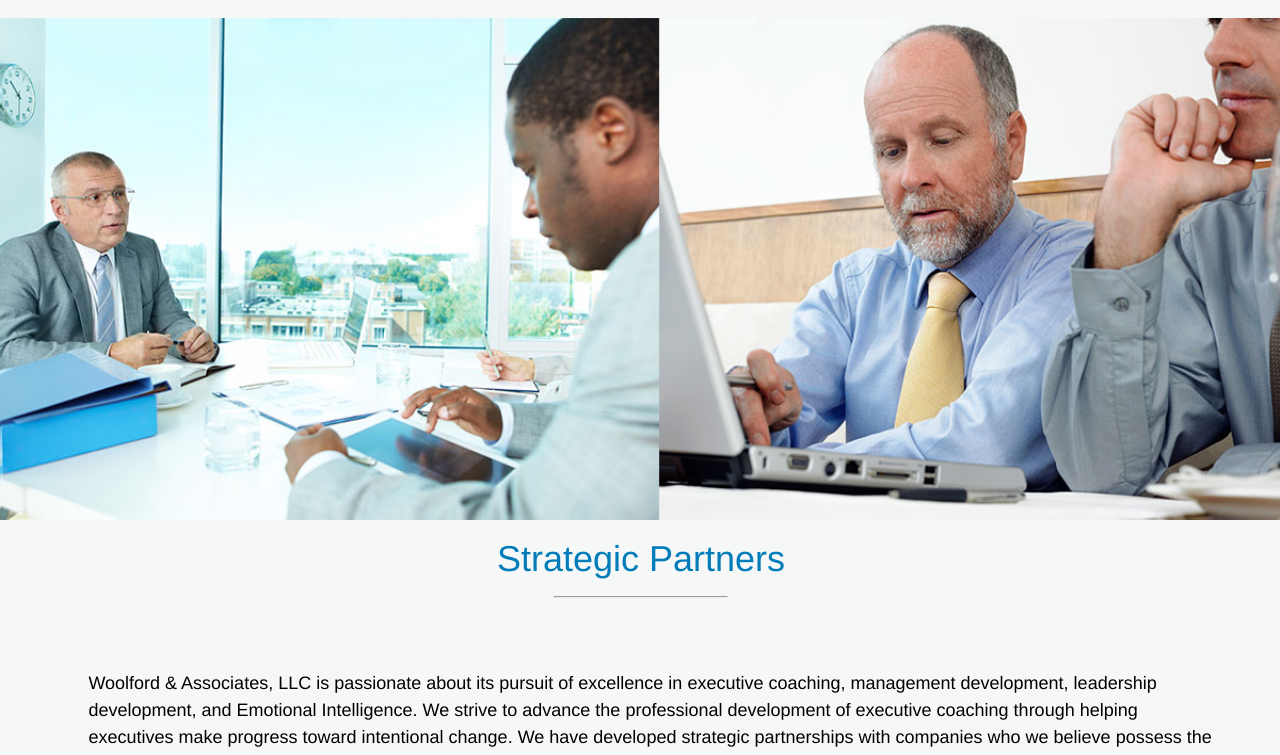
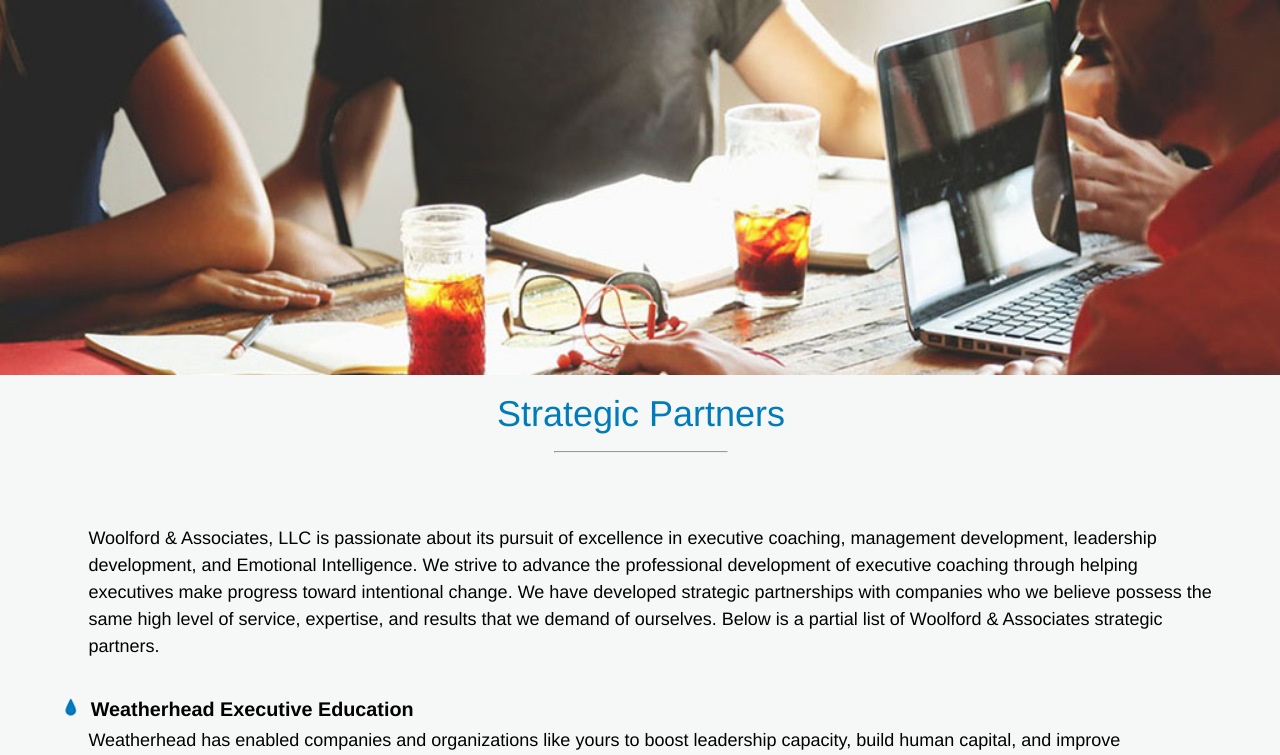
Before and after one commit to imaginatiiinc/woolfordandassociates, a PHP site: page /strategic-partners.php in a window 1280 px wide. Shown: the part 167-922 px from the top of the page. Run offline with PHP 8.4, Linux system fonts and the light colour scheme; some libraries are stand-ins or nearby versions.

Commit message:
strategic partners
image

```diff
--- a/strategic-partners.php
+++ b/strategic-partners.php
@@ -1,7 +1,7 @@
 <?php $current_page = 'strategic-partners'; include 'header.php'; ?>
 
- <div class="big-picture strategic-partners" style="height:auto">
-    <img style="width:100% ;margin:0 auto; display:block" src="imgs/strategic_bg.jpg">
+ <div class="woolford-partners strategic-partners" style="height:auto">
+    <img style="width:100% ;margin:0 auto; display:block" src="imgs/woolford-partners.jpg">
 
 
             </div> <!-- end big picture -->
```
Also changed, not shown: 1 other file.
